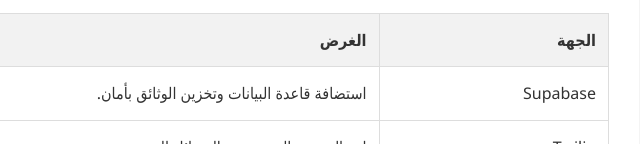
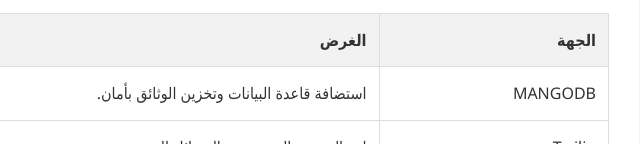
Before and after one commit to alsokany96-boop/naql-landing, a plain HTML site: page privacy.html in a window 1280 px wide. Shown: the part 808-952 px from the top of the page, 431-1071 px from the left. Drawn offline with Linux system fonts and the light colour scheme.

Commit message:
Update database provider from Supabase to MANGODB

```diff
--- a/privacy.html
+++ b/privacy.html
@@ -40,7 +40,7 @@
         <p>لا تُباع بياناتك لأي طرف. نستخدم مزودي خدمات تقنية لعمل التطبيق فقط:</p>
         <table>
             <tr><th>الجهة</th><th>الغرض</th></tr>
-            <tr><td>Supabase</td><td>استضافة قاعدة البيانات وتخزين الوثائق بأمان.</td></tr>
+            <tr><td>MANGODB</td><td>استضافة قاعدة البيانات وتخزين الوثائق بأمان.</td></tr>
             <tr><td>Twilio</td><td>إرسال رموز التحقق عبر الرسائل النصية.</td></tr>
             <tr><td>Google Maps</td><td>عرض الخرائط وحساب المسارات.</td></tr>
             <tr><td>Firebase</td><td>إرسال إشعارات الدفع (Push Notifications).</td></tr>
```
